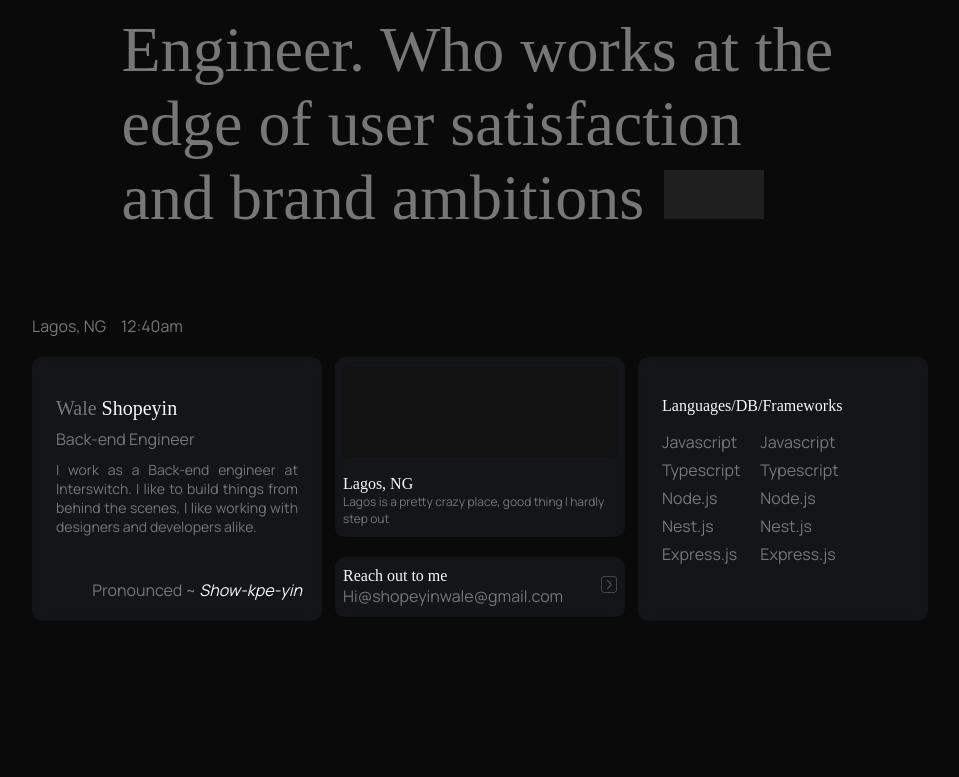
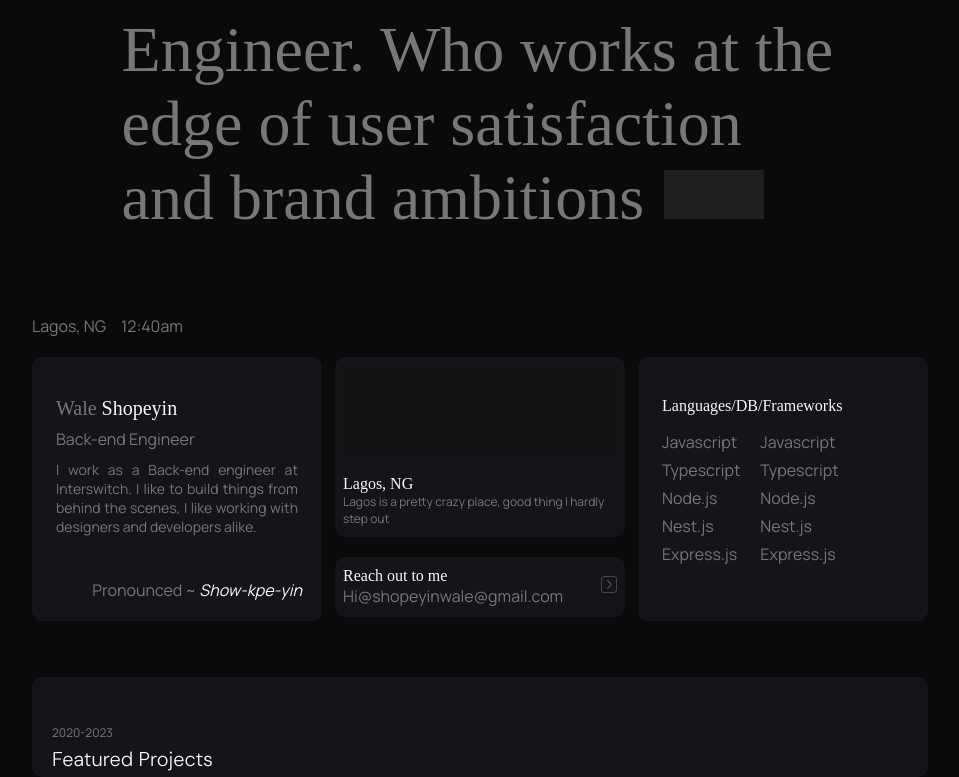
Before and after one commit to jefsamo/my-portfolio, a React (Vite) app: page / in a window 1280 px wide. Shown: the part 235-1012 px from the top of the page, without its empty margins (160-1119 px from the left). Before the commit the page ends 856 px from the top, so only its background shows below. Built offline with nearby package versions, Linux system fonts and the light colour scheme; a web font is replaced by a local one.

Commit message:
Block featured bar component

```diff
--- a/src/App.tsx
+++ b/src/App.tsx
@@ -2,6 +2,7 @@ import Header from "./components/Header/Header";
 import "./App.css";
 import Intro from "./components/Intro/Intro";
 import Tools from "./components/Tools/Tools";
+import Featured from "./components/Featured/Featured";
 
 function App() {
   return (
@@ -9,6 +10,7 @@ function App() {
       <Header />
       <Intro />
       <Tools />
+      <Featured />
     </>
   );
 }
--- /dev/null
+++ b/src/components/BlockFeatured/BlockFeatured.tsx
@@ -0,0 +1,14 @@
+import "./blockFeatured.css";
+
+const BlockFeatured = () => {
+  return (
+    <div className="block-featured">
+      <div className="featured-inner">
+        <p className="timeline">2020-2023</p>
+        <p className="project">Featured Projects</p>
+      </div>
+    </div>
+  );
+};
+
+export default BlockFeatured;
--- /dev/null
+++ b/src/components/BlockFeatured/blockFeatured.css
@@ -0,0 +1,29 @@
+.block-featured {
+  height: 100px;
+  background-color: var(--box-background);
+  border-radius: 10px;
+  backdrop-filter: blur(7.5px);
+  position: relative;
+}
+
+.featured-inner {
+  position: absolute;
+  bottom: 0;
+  padding: 0 20px;
+}
+.featured-inner p {
+  margin: 5px 0;
+}
+
+.timeline {
+  color: var(--text-color);
+  font-family: Manrope;
+  font-size: 12px;
+}
+
+.project {
+  color: var(--heading-color);
+  font-family: DM Sans;
+  font-size: 20px;
+  font-style: normal;
+}
--- /dev/null
+++ b/src/components/Featured/Featured.tsx
@@ -0,0 +1,12 @@
+import BlockFeatured from "../BlockFeatured/BlockFeatured";
+import "./featured.css";
+
+const Featured = () => {
+  return (
+    <div className="featured">
+      <BlockFeatured />
+    </div>
+  );
+};
+
+export default Featured;
--- /dev/null
+++ b/src/components/Featured/featured.css
@@ -0,0 +1,3 @@
+.featured {
+  margin-top: 80px;
+}
```
